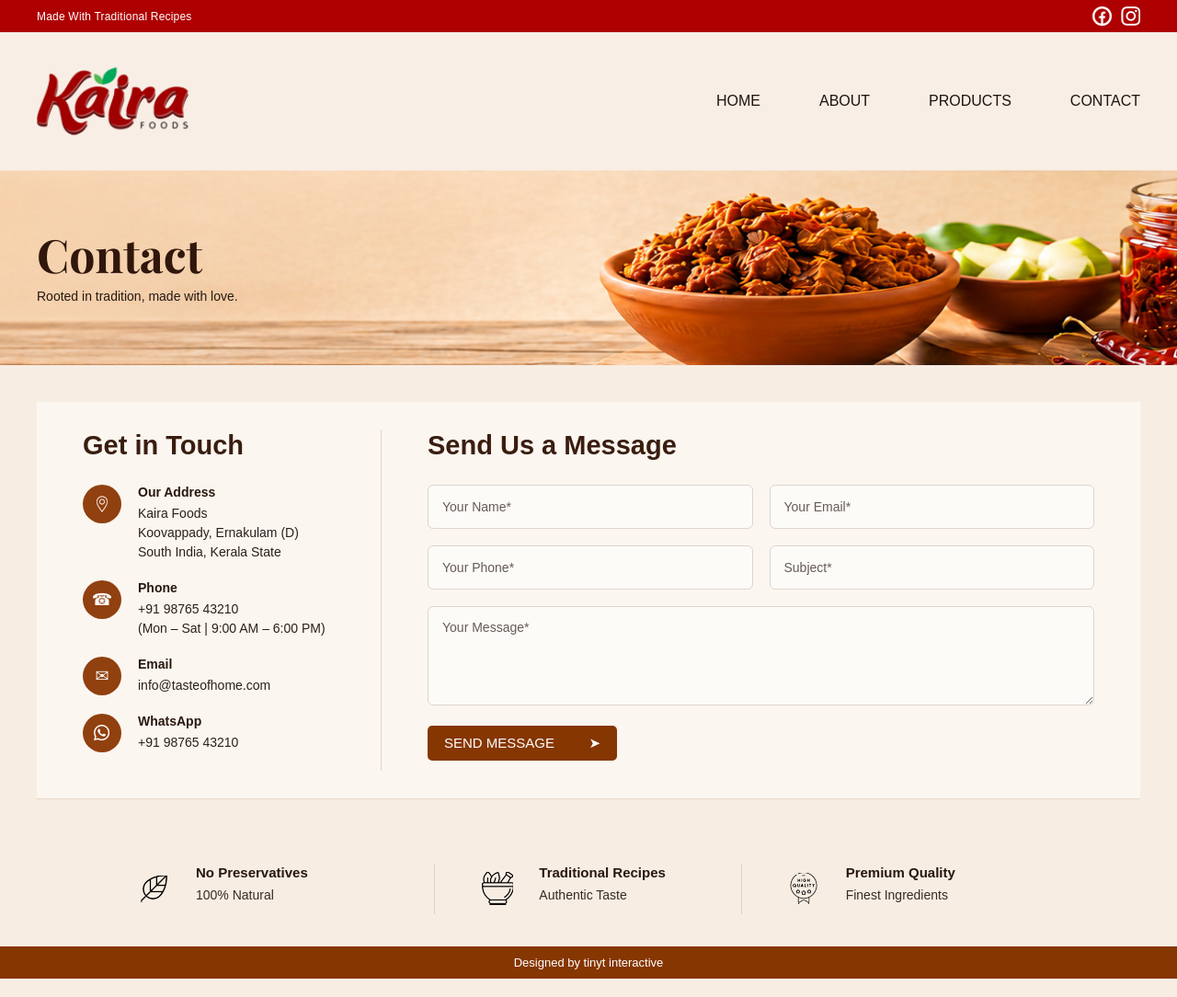
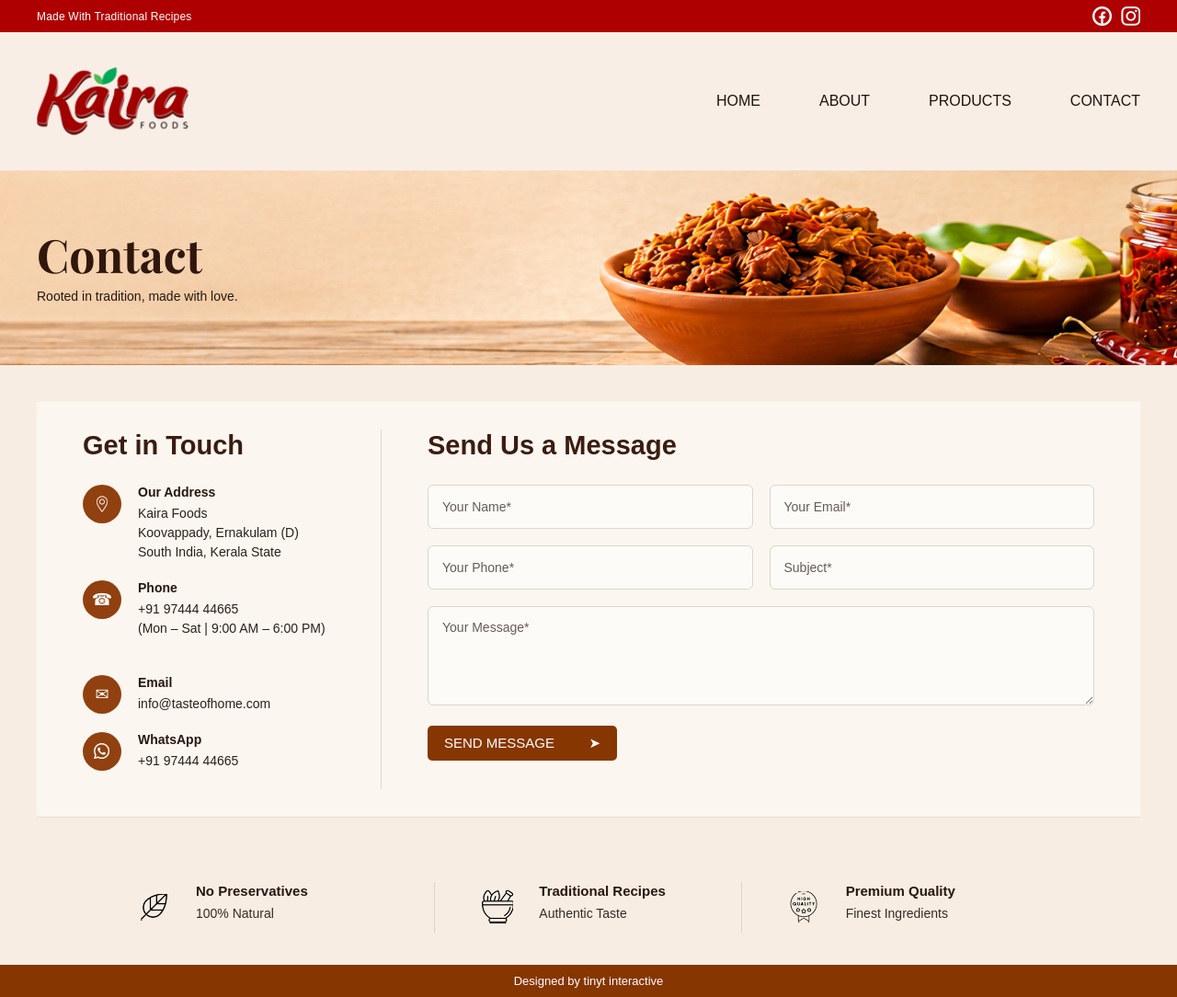
Before and after one commit to tinytinads-max/Kaira-foods, a plain HTML site: page contact.html in a window 1280 px wide. Shown: the whole page at 92% size. Drawn offline with nearby package versions, Linux system fonts and the light colour scheme.

Commit message:
Update contact.html

```diff
--- a/contact.html
+++ b/contact.html
@@ -1006,56 +1006,33 @@ South India, Kerala State
                         ☎
                     </div>
 
+                    <!-- Phone -->
+                     <div class="contact-item">
                         <div class="contact-item-content">
-
                              <h4>Phone</h4>
-
-                        <p>
-                            +91 98765 43210<br>
-                            (Mon – Sat | 9:00 AM – 6:00 PM)
-                        </p>
-
-                    </div>
+                             <p> <a href="tel:+9197444444665"> +91 97444 44665 </a><br>
+                                (Mon – Sat | 9:00 AM – 6:00 PM) </p> </div> </div>
 
                 </div>
 
 
+          <!-- Email -->
             <div class="contact-item">
-
-                    <div class="contact-icon">
-                        ✉
-                    </div>
-
+                <div class="contact-icon"> ✉ </div>
                 <div class="contact-item-content">
-
                      <h4>Email</h4>
-
-                        <p>
-                            info@tasteofhome.com
-                        </p>
-
-                    </div>
-
-                </div>
+                      <p> <a href="mailto:info@tasteofhome.com"> info@tasteofhome.com </a> </p>
+                     </div> </div>
 
 
+              <!-- WhatsApp -->
                <div class="contact-item">
-
                 <div class="contact-icon">
-                      <img src="./images/whatsapp.png">
-                    </div>
-
-                    <div class="contact-item-content">
-
+                    <img src="./images/whatsapp.png" alt="WhatsApp">
+                </div> <div class="contact-item-content">
                     <h4>WhatsApp</h4>
-
-                        <p>
-                            +91 98765 43210
-                        </p>
-
-                    </div>
-
-                </div>
+                    <p> <a href="https://wa.me/9197444444665" target="_blank"> +91 97444 44665 </a> </p>
+                </div> </div>
 
             </div>
 
@@ -1186,7 +1163,7 @@ South India, Kerala State
 
             <div class="feature-icon">
 
-                <img src="./images/quality.png">
+                <img src="./images/Quality.png">
 
             </div>
 
```
Lines whose indentation alone changed are shown as unchanged.
